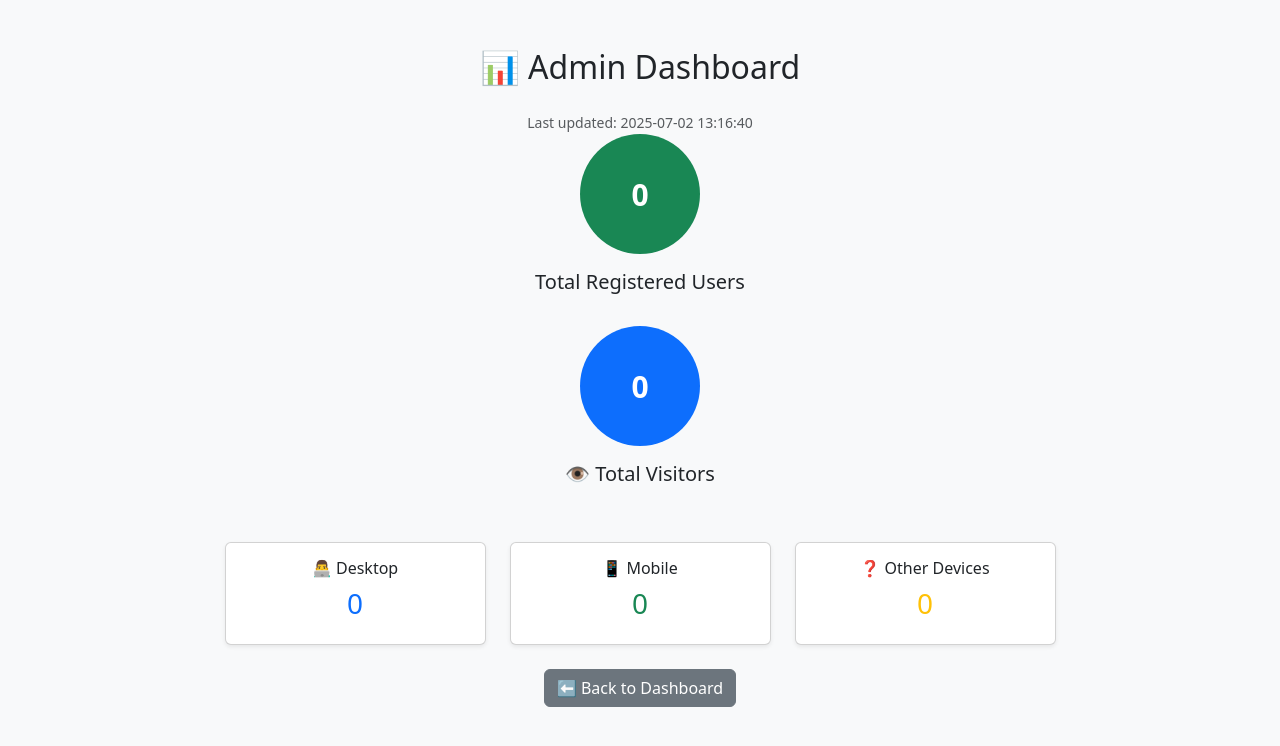
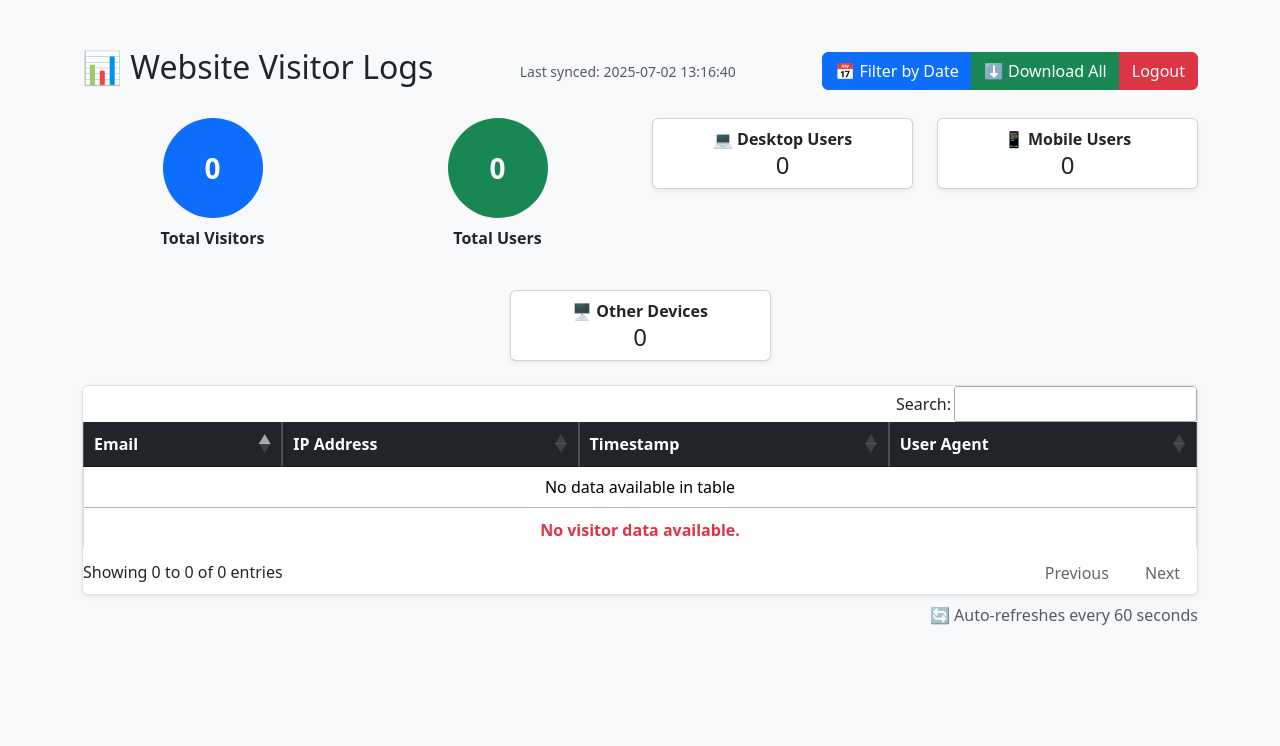
Before and after one commit to INDHeritage/visitor-tracker, a Flask app: page /dashboard in a window 1280 px wide. Shown: the top 746 px of the page. Run offline with Flask 3, Linux system fonts and the light colour scheme; the visitor is signed in with stand-in values (Sample User, id 1); some libraries are stand-ins or nearby versions.

Commit message:
Add files via upload

```diff
--- a/app.py
+++ b/app.py
@@ -18,9 +18,11 @@
 from googleapiclient.http import MediaFileUpload
 from googleapiclient.http import HttpRequest
 from googleapiclient.http import MediaIoBaseDownload
+from flask_mail import Mail, Message
+from apscheduler.schedulers.background import BackgroundScheduler
+
 
 os.environ['TZ'] = 'Asia/Kolkata'
-
 
 # Load environment variables
 load_dotenv()
@@ -84,6 +86,15 @@
 
 app = Flask(__name__)
 app.secret_key = os.getenv("FLASK_SECRET_KEY", "default_key")
+
+# ✅ Add this block here
+app.config['MAIL_SERVER'] = 'smtp.gmail.com'
+app.config['MAIL_PORT'] = 587
+app.config['MAIL_USE_TLS'] = True
+app.config['MAIL_USERNAME'] = os.getenv("GMAIL_USER")
+app.config['MAIL_PASSWORD'] = os.getenv("GMAIL_PASS")
+mail = Mail(app)
+
 USERNAME = os.getenv("FLASK_USERNAME")
 PASSWORD = os.getenv("FLASK_PASSWORD")
 
@@ -248,6 +259,27 @@
         time.sleep(0.2)
         upload_to_drive(path)
 
+def send_daily_report():
+    if not os.path.exists(EXCEL_ALL_FILE):
+        print("No file to send.")
+        return
+    try:
+        msg = Message(subject="📊 Daily Visitor Report",
+                      sender=os.getenv("GMAIL_USER"),
+                      recipients=["your_email@example.com"])
+        msg.body = "Attached is the visitor report for today."
+
+        with app.open_resource(EXCEL_ALL_FILE) as fp:
+            msg.attach("visitor_data.xlsx", "application/vnd.openxmlformats-officedocument.spreadsheetml.sheet", fp.read())
+
+        mail.send(msg)
+        print("✅ Email sent successfully.")
+    except Exception as e:
+        print(f"❌ Failed to send email: {e}")
+
+scheduler = BackgroundScheduler()
+scheduler.add_job(send_daily_report, 'cron', hour=19, minute=30)  # Sends at 7:30 PM daily
+scheduler.start()
 
 
 
@@ -345,12 +377,17 @@
         else:
             device_counts["Other"] += 1
 
-    return render_template("dashboard.html",
-                           data=visits,
-                           total_visits=total_visits,
-                           total_users=total_users,
-                           device_counts=device_counts,
-                           current_time=get_kolkata_time())
+    today_date = datetime.now(pytz.timezone("Asia/Kolkata")).strftime('%Y-%m-%d')
+    return render_template(
+        "dashboard.html",
+        data=visits,
+        total_visits=total_visits,
+        total_users=total_users,
+        device_counts=device_counts,
+        current_time=get_kolkata_time(),
+        today_date=today_date  # 👈 ADD THIS
+    )
+
 
 
 def load_user_excel():
@@ -368,13 +405,14 @@
 
 
 @app.route("/", methods=["GET"])
-@app.route("/", methods=["GET"])
 def index():
     if "user" not in session:
         return redirect(url_for("login"))
 
+    # 🧮 Count total visits
     total_visits = len(fetched_data)
 
+    # 📱 Device breakdown
     device_counts = {"Desktop": 0, "Mobile": 0, "Other": 0}
     for visit in fetched_data:
         agent = visit.get("user_agent", "").lower()
@@ -385,13 +423,20 @@
         else:
             device_counts["Other"] += 1
 
+    # ✅ Convert timestamps to strings (if needed)
+    for visit in fetched_data:
+        ts = visit.get("timestamp")
+        if isinstance(ts, datetime):
+            visit["timestamp"] = ts.strftime("%Y-%m-%d %H:%M:%S")
+
     return render_template("index.html",
         data=fetched_data,
-        total_visits=len(fetched_data),
+        total_visits=total_visits,
         total_users=len(fetched_users),
         device_counts=device_counts,
-        current_time=get_kolkata_time()
-)
+        current_time=get_kolkata_time(),
+        today_date=datetime.now().strftime("%Y-%m-%d")  # ✅ Add this
+    )
 
 
 
--- a/templates/dashboard.html
+++ b/templates/dashboard.html
@@ -1,81 +1,140 @@
 <!DOCTYPE html>
 <html lang="en">
 <head>
-  <meta charset="UTF-8">
-  <title>Admin Dashboard</title>
-  <link href="https://cdn.jsdelivr.net/npm/bootstrap@5.3.3/dist/css/bootstrap.min.css" rel="stylesheet">
+  <meta charset="UTF-8" />
+  <title>Visitor Dashboard</title>
+  <meta name="viewport" content="width=device-width, initial-scale=1" />
+  <meta http-equiv="refresh" content="60" />
+
+  <!-- Bootstrap & DataTables CSS -->
+  <link href="https://cdn.jsdelivr.net/npm/bootstrap@5.3.3/dist/css/bootstrap.min.css" rel="stylesheet" />
+  <link href="https://cdn.datatables.net/1.13.4/css/jquery.dataTables.min.css" rel="stylesheet" />
+  <link href="https://cdn.datatables.net/buttons/2.4.2/css/buttons.dataTables.min.css" rel="stylesheet" />
+
   <style>
+    body { background-color: #f8f9fa; }
     .circle {
-      width: 120px;
-      height: 120px;
+      width: 100px;
+      height: 100px;
       border-radius: 50%;
       background-color: #0d6efd;
       color: white;
       display: flex;
       align-items: center;
       justify-content: center;
-      font-size: 30px;
+      font-size: 28px;
       font-weight: bold;
       margin: 0 auto;
     }
+    .circle.bg-success { background-color: #198754 !important; }
+    .highlight-today { background-color: #d4edda !important; }
   </style>
 </head>
-<body class="bg-light">
+
+<body>
   <div class="container mt-5">
-    <h2 class="mb-4 text-center">📊 Admin Dashboard</h2>
 
-<div class="text-center text-muted mt-4">
-  <small>Last updated: {{ current_time }}</small>
-</div>
-
-
-<div class="row justify-content-center mb-4">
-  <div class="col-md-4 text-center">
-    <div class="circle bg-success">{{ total_users }}</div>
-    <h5 class="mt-3">Total Registered Users</h5>
-  </div>
-</div>
-
-    <!-- Total Visitors -->
-    <div class="row justify-content-center mb-5">
-      <div class="col-md-4 text-center">
-        <div class="circle"><span>{{ total_visits }}</span></div>
-        <h5 class="mt-3">👁️ Total Visitors</h5>
+    <!-- Header -->
+    <div class="d-flex flex-wrap justify-content-between align-items-center mb-4">
+      <h2>📊 Website Visitor Logs</h2>
+      <small class="text-muted">Last synced: {{ current_time }}</small>
+      <div class="btn-group mt-2 mt-md-0">
+        <a href="/download" class="btn btn-primary">📅 Filter by Date</a>
+        <a href="/download-all" class="btn btn-success">⬇️ Download All</a>
+        <a href="/logout" class="btn btn-danger">Logout</a>
       </div>
     </div>
 
-    <!-- Device Type Breakdown -->
-    <div class="row justify-content-center text-center mb-4">
-      <div class="col-md-3">
+    <!-- Summary -->
+    <div class="row text-center mb-4">
+      <div class="col-md-3 mb-3">
+        <div class="circle">{{ total_visits }}</div>
+        <div class="fw-semibold mt-2">Total Visitors</div>
+      </div>
+      <div class="col-md-3 mb-3">
+        <div class="circle bg-success">{{ total_users }}</div>
+        <div class="fw-semibold mt-2">Total Users</div>
+      </div>
+      <div class="col-md-3 mb-3">
         <div class="card shadow-sm">
-          <div class="card-body">
-            <h6 class="card-title">👨‍💻 Desktop</h6>
-            <h3 class="text-primary">{{ device_counts.Desktop }}</h3>
+          <div class="card-body p-2">
+            <div class="fw-semibold">💻 Desktop Users</div>
+            <h4 class="mb-0">{{ device_counts.Desktop }}</h4>
           </div>
         </div>
       </div>
-      <div class="col-md-3">
+      <div class="col-md-3 mb-3">
         <div class="card shadow-sm">
-          <div class="card-body">
-            <h6 class="card-title">📱 Mobile</h6>
-            <h3 class="text-success">{{ device_counts.Mobile }}</h3>
-          </div>
-        </div>
-      </div>
-      <div class="col-md-3">
-        <div class="card shadow-sm">
-          <div class="card-body">
-            <h6 class="card-title">❓ Other Devices</h6>
-            <h3 class="text-warning">{{ device_counts.Other }}</h3>
+          <div class="card-body p-2">
+            <div class="fw-semibold">📱 Mobile Users</div>
+            <h4 class="mb-0">{{ device_counts.Mobile }}</h4>
           </div>
         </div>
       </div>
     </div>
 
-    <!-- Back Button -->
-    <div class="text-center mt-4">
-      <a href="/" class="btn btn-secondary">⬅️ Back to Dashboard</a>
+    <!-- Other Devices -->
+    <div class="row justify-content-center mb-4">
+      <div class="col-md-3">
+        <div class="card shadow-sm">
+          <div class="card-body text-center p-2">
+            <div class="fw-semibold">🖥️ Other Devices</div>
+            <h4 class="mb-0">{{ device_counts.Other }}</h4>
+          </div>
+        </div>
+      </div>
+    </div>
+
+    <!-- Visitor Table -->
+    <div class="table-responsive bg-white rounded shadow-sm border">
+      <table class="table table-bordered table-hover m-0" id="visitorTable">
+        <thead class="table-dark">
+          <tr>
+            <th>Email</th>
+            <th>IP Address</th>
+            <th>Timestamp</th>
+            <th>User Agent</th>
+          </tr>
+        </thead>
+        <tbody>
+          {% for item in data %}
+          <tr {% if item.timestamp is string and item.timestamp.startswith(today_date) %}class="highlight-today"{% endif %}>
+            <td>{{ item.email }}</td>
+            <td>{{ item.ip }}</td>
+            <td>{{ item.timestamp }}</td>
+            <td>{{ item.user_agent }}</td>
+          </tr>
+          {% endfor %}
+        </tbody>
+        {% if data|length == 0 %}
+        <tfoot>
+          <tr>
+            <td colspan="4" class="text-center text-danger fw-semibold">No visitor data available.</td>
+          </tr>
+        </tfoot>
+        {% endif %}
+      </table>
+    </div>
+
+    <div class="text-end text-muted mt-2">
+      🔄 Auto-refreshes every 60 seconds
     </div>
   </div>
+
+  <!-- JS Includes -->
+  <script src="https://code.jquery.com/jquery-3.6.0.min.js"></script>
+  <script src="https://cdn.datatables.net/1.13.4/js/jquery.dataTables.min.js"></script>
+  <script src="https://cdn.datatables.net/buttons/2.4.2/js/dataTables.buttons.min.js"></script>
+  <script src="https://cdn.datatables.net/buttons/2.4.2/js/buttons.html5.min.js"></script>
+  <script src="https://cdnjs.cloudflare.com/ajax/libs/jszip/3.10.1/jszip.min.js"></script>
+
+  <script>
+    $(document).ready(function () {
+      $('#visitorTable').DataTable({
+        dom: 'Bfrtip',
+        buttons: ['csvHtml5', 'excelHtml5']
+      });
+    });
+  </script>
 </body>
 </html>
```
Also changed, not shown: templates/index.html (+52 -33 lines), 6 other files.
